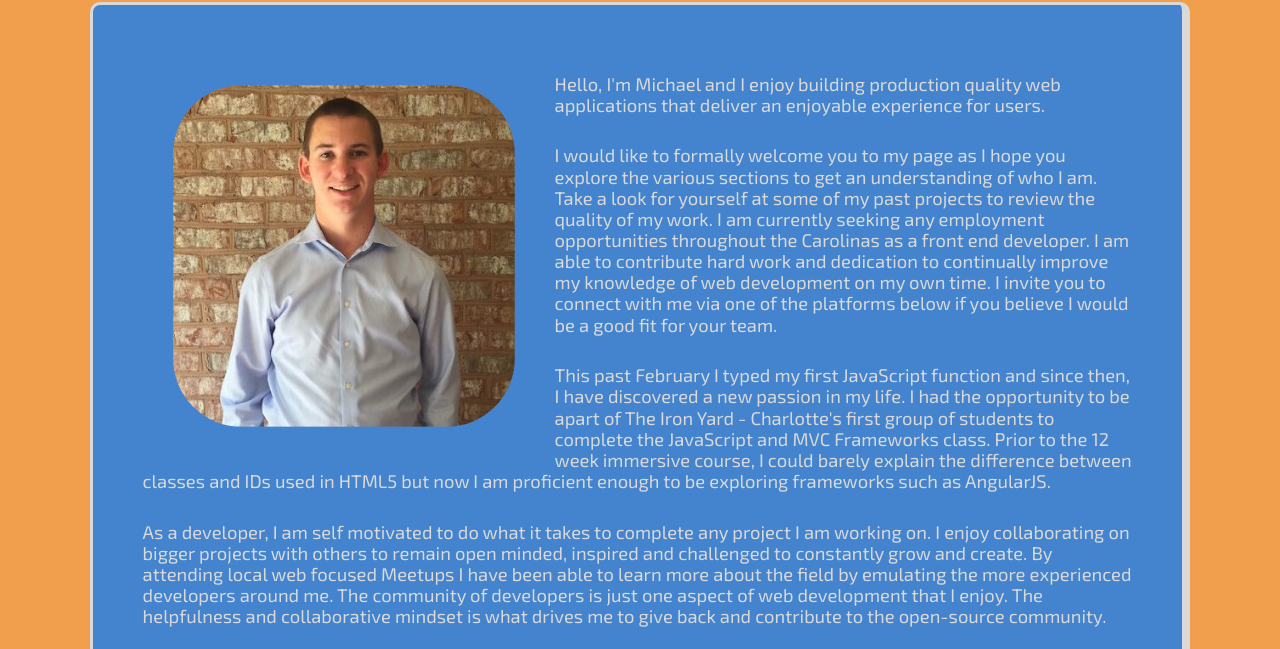
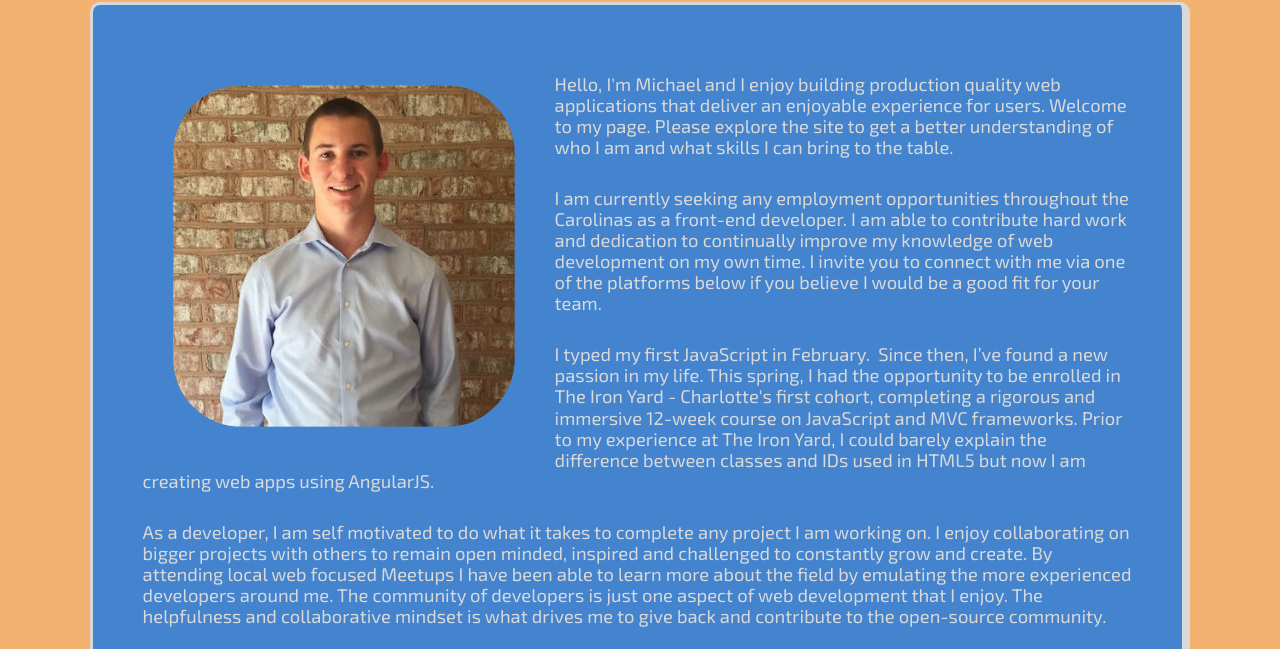
Before and after one commit to MichaelWDanko/portfolio, a website: page index.html in a window 1280 px wide. Shown: the part 151-800 px from the top of the page. Drawn offline with nearby package versions, Linux system fonts and the light colour scheme; files that its build step writes are made by us from their sources.

Commit message:
Cleaned up and organized JS/reworded paragraphs of About ME

```diff
--- a/index.html
+++ b/index.html
@@ -32,15 +32,13 @@
             <h1 class="section-header left">About Me</h1>
             <div class="section-content">
                 <img class="portrait" src="images/portrait.jpg" alt="A professional portrait of Michael Danko">
-                <p>Hello, I'm Michael and I enjoy building production quality web applications that deliver an enjoyable experience for users.</p>
+                <p>Hello, I'm Michael and I enjoy building production quality web applications that deliver an enjoyable experience for users. Welcome to my page. Please explore the site to get a better understanding of who I am and what skills I can bring to the table.</p>
 
-                <p>I would like to formally welcome you to my page as I hope you explore the various sections to get an understanding of who I am. Take a look for yourself at some of my past projects to review the quality of my work. I am currently seeking any employment opportunities throughout the Carolinas as a front end developer. I am able to contribute hard work and dedication to continually improve my knowledge of web development on my own time. I invite you to connect with me via one of the platforms below if you believe I would be a good fit for your team. </p>
+                <p>I am currently seeking any employment opportunities throughout the Carolinas as a front-end developer. I am able to contribute hard work and dedication to continually improve my knowledge of web development on my own time. I invite you to connect with me via one of the platforms below if you believe I would be a good fit for your team. </p>
 
-                <p> This past February I typed my first JavaScript function and since then, I have discovered a new passion in my life. I had the opportunity to be apart of The Iron Yard - Charlotte's first group of students to complete the JavaScript and MVC Frameworks class. Prior to the 12 week immersive course, I could barely explain the difference between classes and IDs used in HTML5 but now I am proficient enough to be exploring frameworks such as AngularJS.</p>
+                <p>I typed my first JavaScript in February.  Since then, I’ve found a new passion in my life. This spring, I had the opportunity to be enrolled in The Iron Yard - Charlotte's first cohort, completing a rigorous and immersive 12-week course on JavaScript and MVC frameworks. Prior to my experience at The Iron Yard, I could barely explain the difference between classes and IDs used in HTML5 but now I am creating web apps using AngularJS.</p>
 
                 <p>As a developer, I am self motivated to do what it takes to complete any project I am working on. I enjoy collaborating on bigger projects with others to remain open minded, inspired and challenged to constantly grow and create. By attending local web focused Meetups I have been able to learn more about the field by emulating the more experienced developers around me. The community of developers is just one aspect of web development that I enjoy. The helpfulness and collaborative mindset is what drives me to give back and contribute to the open-source community.</p>
-
-
             </div>
         </div>
 
--- a/scss/_index.scss
+++ b/scss/_index.scss
@@ -7,7 +7,8 @@ $font1: 'Exo 2', sans-serif;
 $color1: #4484CE;
 $color2: #D9D9D9;
 $color3: #F9CF00;
-$color4: #F19F4D;
+//$color4: #F19F4D;
+$color4: #F3B270;
 $color5: #6d6d6d;
 $color6: #25548b;
 $color7: #214b7d;
```
Also changed, not shown: js/app.js (+0 -14 lines).
